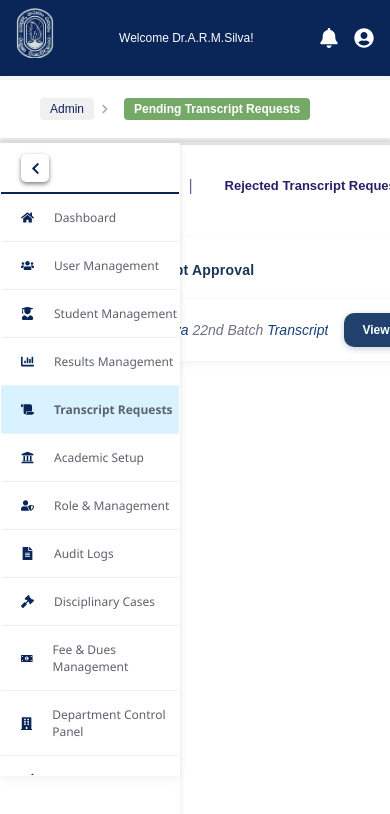
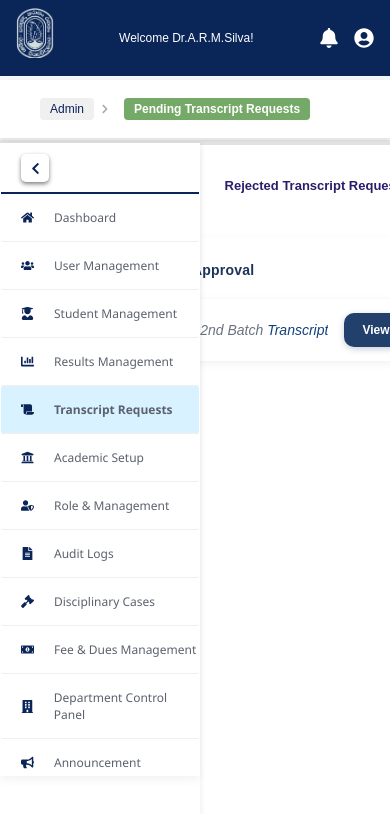
Before and after one commit to KirushnanKithurshika/rms_frontend, a React (Vite) app: page /admin/transcript-requests/pending in a window 390 px wide. Shown: the top 814 px of the page. Built offline with nearby package versions, Linux system fonts and the light colour scheme; no server answers.

Commit message:
css sidebar

```diff
--- a/src/components/sidebarlecturer/coursesidebar.css
+++ b/src/components/sidebarlecturer/coursesidebar.css
@@ -89,8 +89,8 @@
 
 .sidebar-toggle-btn {
   margin-left: 20px;
-margin-bottom: 10px;
-  z-index: 1000; /* ensure it's above scroll */
+  margin-bottom: 10px;
+  z-index: 1000;
   background-color: white;
   border: none;
   border-radius: 5px;
@@ -218,15 +218,15 @@ margin-bottom: 10px;
 
 .mobile-sidebar-backdrop {
   position: fixed;
-  inset: 0; /* top:0; right:0; bottom:0; left:0 */
+  inset: 0;
   background: rgba(0, 0, 0, 0.35);
   z-index: 900;
-  display: none; /* default hidden */
+  display: none;
 }
 
 @media screen and (max-width: 768px) {
   .course-sidebar {
-    width: 240px;
+    width: 280px;
   }
 
   .course-sidebar.collapsed {
@@ -293,7 +293,7 @@ margin-bottom: 10px;
 
 @media screen and (max-width: 480px) {
   .course-sidebar {
-    width: 180px;
+    width: 200px;
   }
 
   .course-sidebar.collapsed {
```
